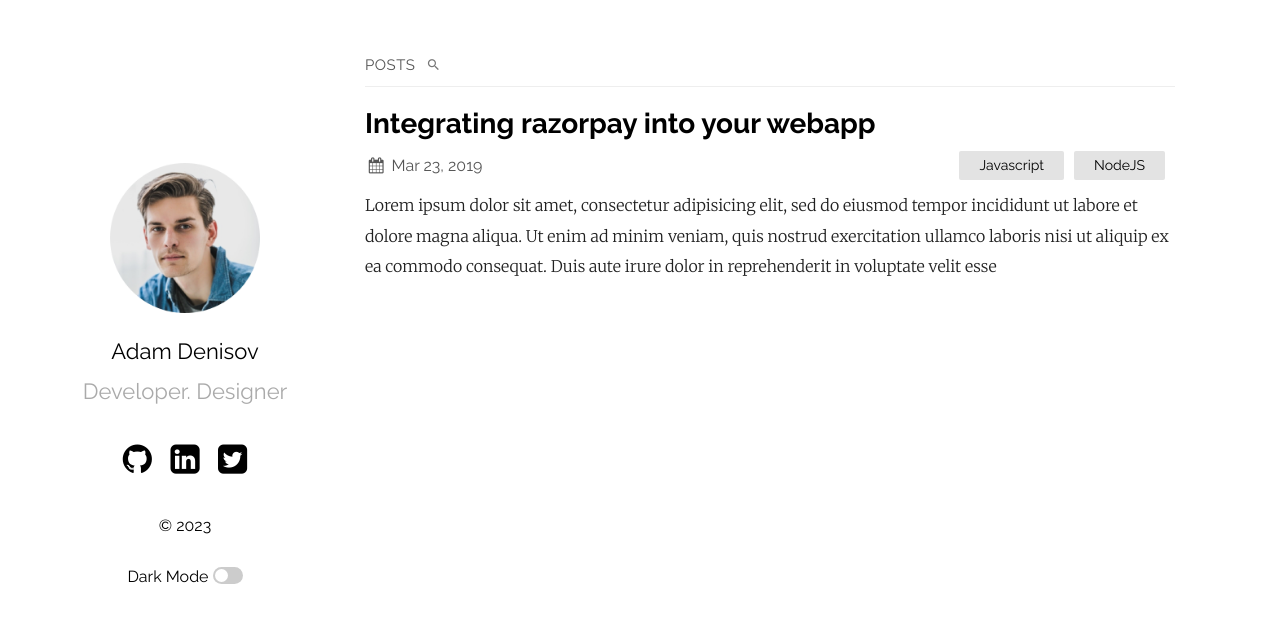
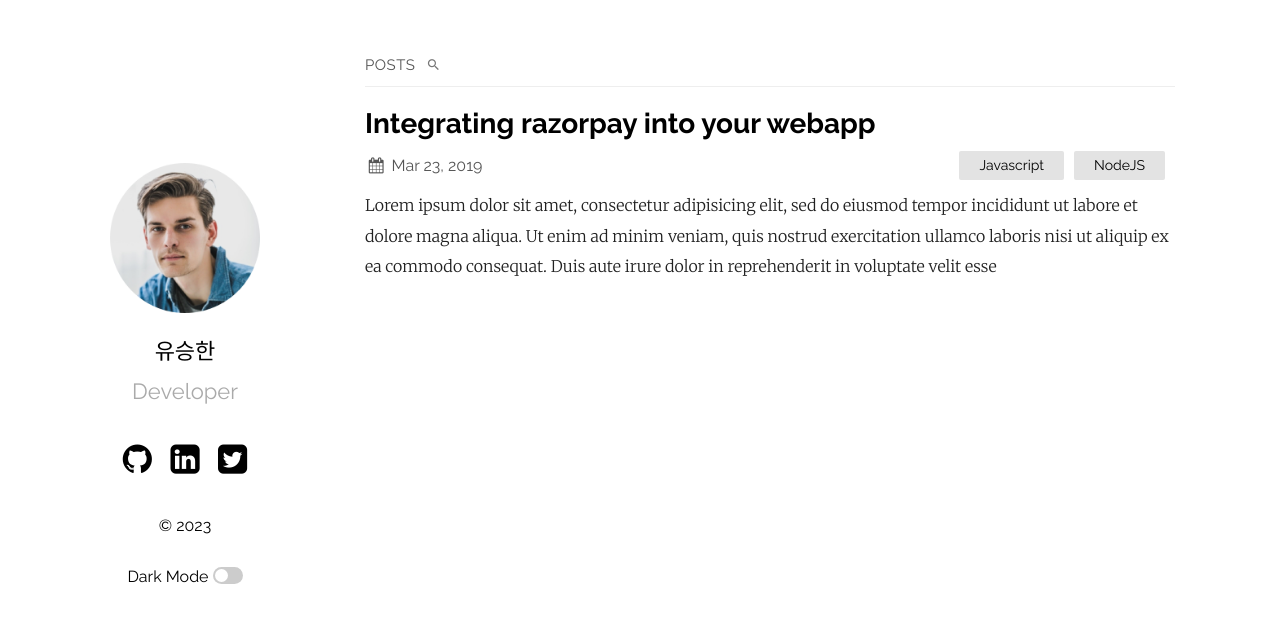
Before and after one commit to yooseunghan24/yooseunghan24.github.io, a Jekyll site: the page built from index.md, in a window 1280 px wide. Shown: the top 623 px of the page. Built offline with Jekyll 4.4.1, drawn with Linux system fonts in a browser that asks for light colours.

Commit message:
edit config.yml

```diff
--- a/_config.yml
+++ b/_config.yml
@@ -1,6 +1,7 @@
-title: Your awesome title
-author: GitHub User
-email: your-email@domain.com
+remote_theme: samarsault/plainwhite-jekyll
+title: 유승한
+author: yooseunghan24
+email: ushan24@naver.com
 description: > # this means to ignore newlines until "show_exerpts:"
   Write an awesome description for your new site here. You can edit this
   line in _config.yml. It will appear in your document head meta (for
@@ -12,8 +13,8 @@ show_excerpts: true # set to true to show excerpts on the homepage
 sass:
   sass_dir: _sass
 plainwhite:
-  name: Adam Denisov
-  tagline: Developer. Designer
+  name: 유승한
+  tagline: Developer
   date_format: "%b %-d, %Y"
   sitemap: true # set to true to generate sitemap.xml content
   search: true # set to true to enable searchbar
```
